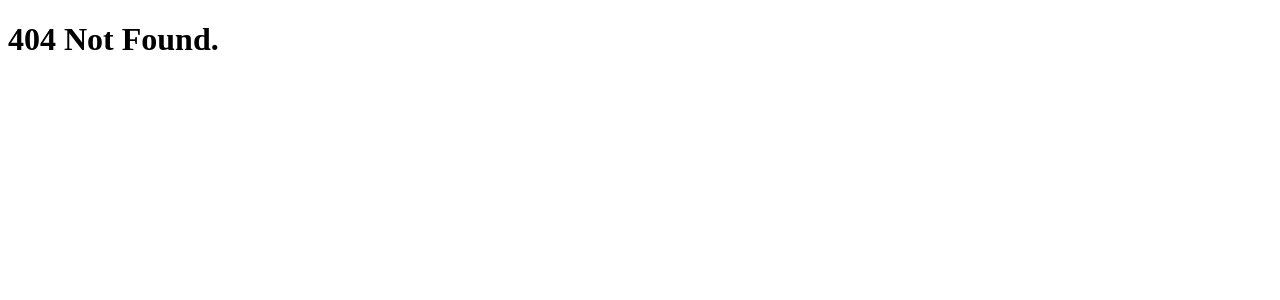
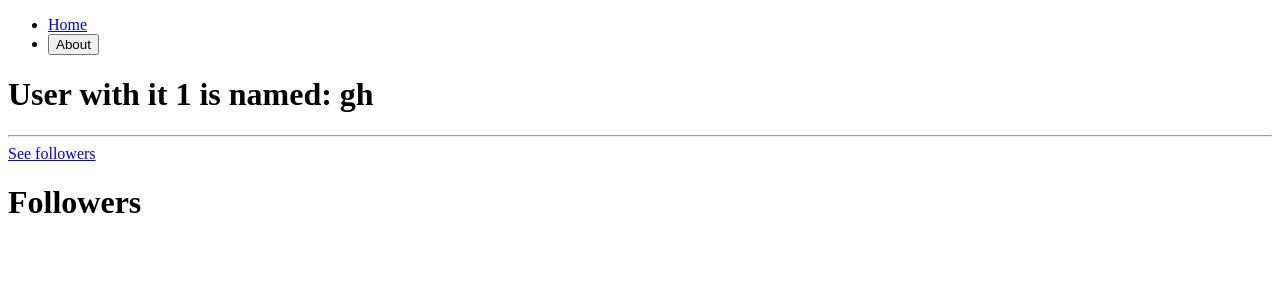
Before and after one commit to gahyeon-park/react-masterclass-typescript, a React (Create React App) app: page /users/1/followers in a window 1280 px wide. Before the commit this address had no page. Shown: the top 300 px of the page. Built offline with nearby package versions, Linux system fonts and the light colour scheme.

Commit message:
#4.6 Outlet

```diff
--- /dev/null
+++ b/src/screens/users/Followers.tsx
@@ -0,0 +1,7 @@
+function Followers() {
+  return (
+    <h1>Followers</h1>
+  )
+}
+
+export default Followers;
--- a/src/screens/users/User.tsx
+++ b/src/screens/users/User.tsx
@@ -1,10 +1,18 @@
-import { useParams } from "react-router-dom";
+import { useParams, Outlet, Link } from "react-router-dom";
 import { users } from '../../db';
 
 function User() {
   const { userId } = useParams();
 
-  return <h1>User with it {userId} is named: {users[Number(userId)-1].name}</h1>
+  // ※ 현재 이 컴포넌트에 자식 라우트가 있다면, <Outlet />이 자식 라우트의 컴포넌트를 렌더한다.
+  return (
+    <div>
+      <h1>User with it {userId} is named: {users[Number(userId)-1].name}</h1>
+      <hr />
+      <Link to="followers">See followers</Link>
+      <Outlet />
+    </div>
+  )
 }
 
 export default User;
```
Also changed, not shown: src/Router.tsx (+8 -1 lines).
